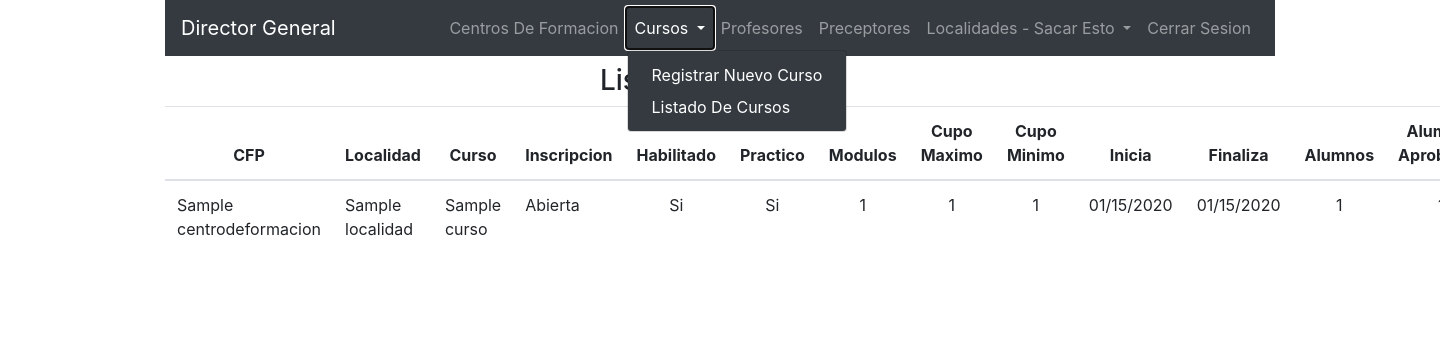
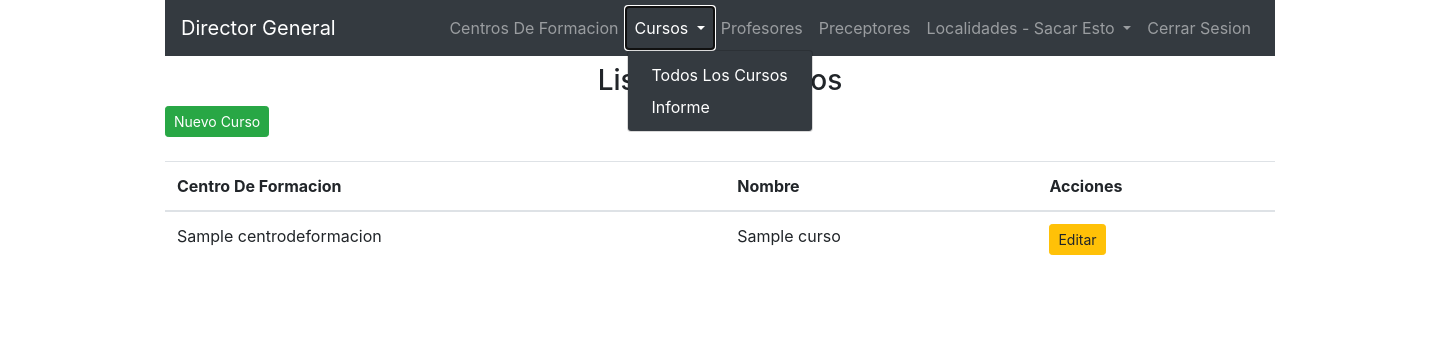
Before and after one commit to rodrigo-amc/i12-CFP, a Django app: page /cursos in a window 1440 px wide, after a click on "Cursos"; the page is wider, and only the part inside the window is pictured. Shown: the top 356 px of that part. Run offline with Django 3.2, Linux system fonts and the light colour scheme; a user stored in the database is signed in; tables that the repository leaves empty hold one stand-in row (values such as "Sample post"); some libraries are stand-ins or nearby versions.

Commit message:
ADMIN Edito menu y vistas de cursos

```diff
--- /dev/null
+++ b/CFP/templates/CFP/cursosCRUD.html
@@ -0,0 +1,28 @@
+{% extends 'Usuarios/menuAdmin.html' %}
+
+{% block Contenido %}
+
+    <a href="{% url 'cursoNuevo' %}" class="btn btn-success btn-sm mb-4">Nuevo Curso</a>
+
+    <table class="table table-hover">
+        <thead>
+            <th>Centro De Formacion</th>
+            <th>Nombre</th>
+            <th>Acciones</th>
+        </thead>
+        <tbody>
+
+            {% for curso in cursos %}
+                <tr>
+                    <td>{{curso.cenForm}}</td>
+                    <td>{{curso}}</td>
+                    <td>
+                        <a href="{% url 'cursoEditar' curso.id %}" class="btn btn-warning btn-sm">Editar</a>
+                    </td>
+                </tr>
+            {% endfor %}
+
+        </tbody>
+    </table>
+
+{% endblock Contenido %}
--- a/CFP/urls.py
+++ b/CFP/urls.py
@@ -18,6 +18,7 @@ urlpatterns = [
     #Cursos
     path('cursoNuevo', views.cursoNuevo, name='cursoNuevo'),
     path('cursos', views.cursoLista, name='cursos'),
+    path('cursosInfo', views.cursoInfo, name='cursosInfo'),
     path('cursoEditar/<int:idCurso>', views.cursoEditar, name='cursoEditar'),
     path('inscCurso/<int:cId>', views.inscCurso, name='inscCurso'),
 
--- a/CFP/views.py
+++ b/CFP/views.py
@@ -335,12 +335,25 @@ def cursoNuevo(request):
 def cursoLista(request):
     if request.user.is_superuser:
         cursos = Curso.objects.all().order_by('-cenForm')
-        csoal = CursoAlumno.objects.all()
+        ctx = {
+            'cursos': cursos,
+            'titulo': 'Listado De Cursos'
+        }
+        return render(request, 'CFP/cursosCRUD.html', ctx)
+    else:
+        return redirect('home')
+
+
+
+@login_required
+def cursoInfo(request):
+    if request.user.is_superuser:
+        cursos = Curso.objects.all().order_by('-cenForm')
 
 
         ctxt = {
             'cursos' : cursos,
-            'titulo': 'Listado De cursos'
+            'titulo': 'Informe De Cursos'
         }
 
         """ for c in cursos:
@@ -365,7 +378,7 @@ def cursoLista(request):
             print('Aprobados: {0}'.format(len(aprobados)))
             print('------------------------------------') """
 
-        return render(request, 'CFP/cursos.html', ctxt)
+        return render(request, 'CFP/cursosInforme.html', ctxt)
     else:
         return redirect('home')
 
--- a/Usuarios/templates/Usuarios/menuAdmin.html
+++ b/Usuarios/templates/Usuarios/menuAdmin.html
@@ -39,8 +39,8 @@
                             Cursos
                         </a>
                         <div class="dropdown-menu bg-dark">
-                            <a class="dropdown-item text-white" href="{% url 'cursoNuevo' %}">Registrar Nuevo Curso</a>
-                            <a class="dropdown-item text-white" href="{% url 'cursos' %}">Listado De Cursos</a>
+                            <a class="dropdown-item text-white" href="{% url 'cursos' %}">Todos Los Cursos</a>
+                            <a class="dropdown-item text-white" href="{% url 'cursosInfo' %}">Informe</a>
                         </div>
                     </li>
 
```
Also changed, not shown: CFP/templates/CFP/cursosInforme.html (renamed from CFP/templates/CFP/cursos.html).
